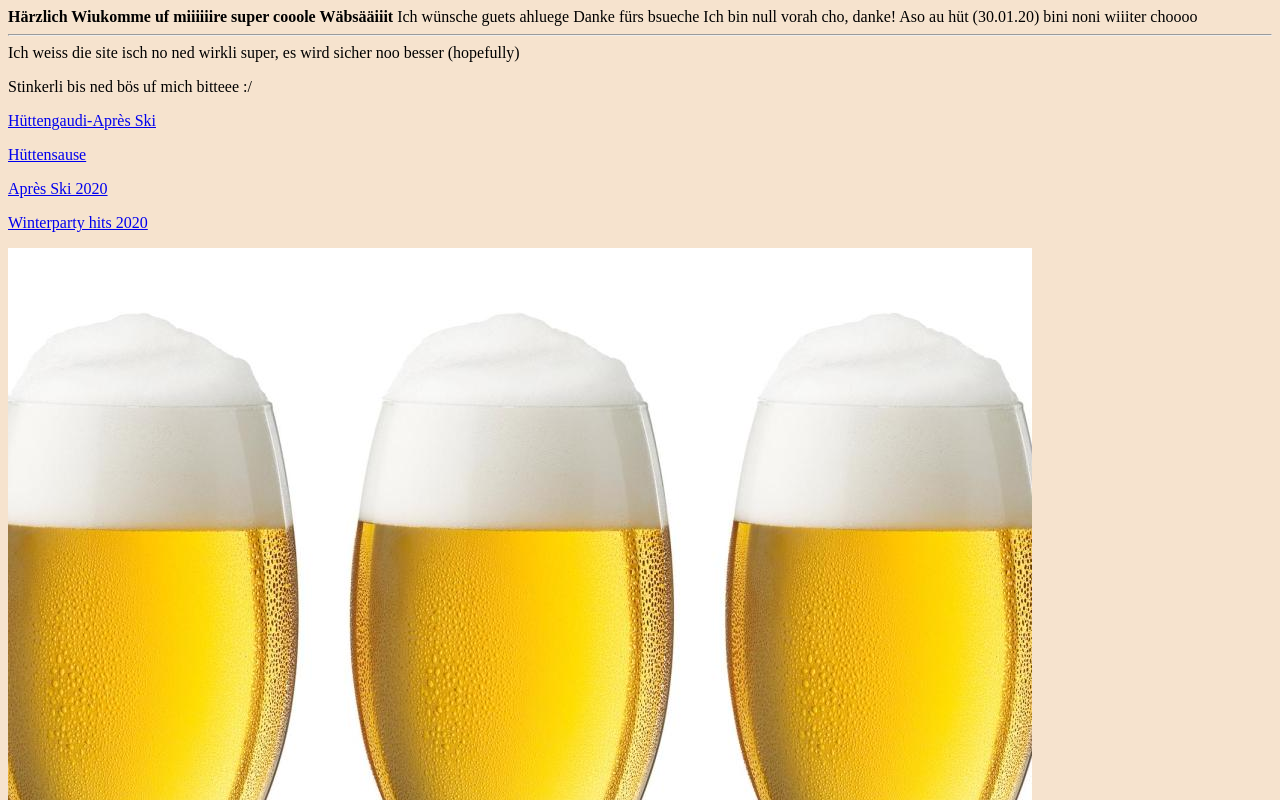
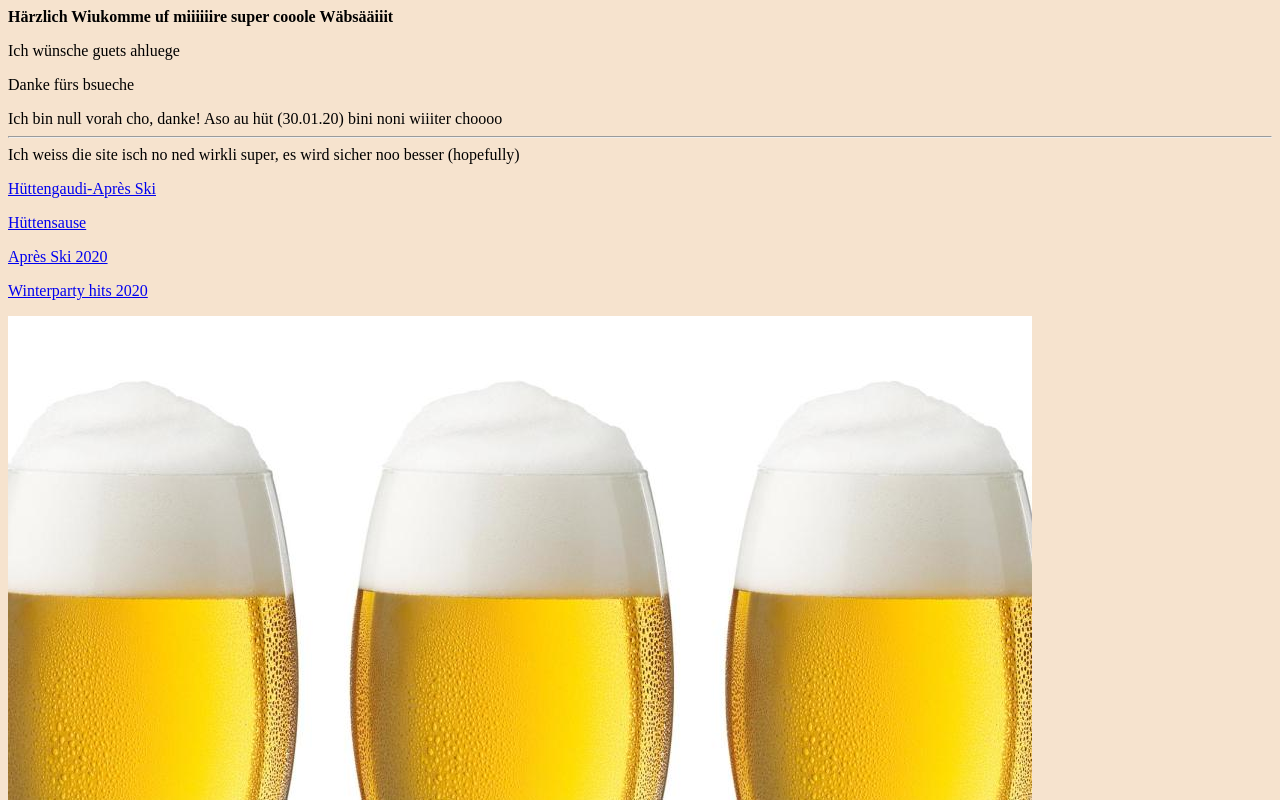
Before and after one commit to elena-1234/elena-1234.github.io, a plain HTML site: page index.html in a window 1280 px wide. Shown: the top 800 px of the page. Drawn offline with Linux system fonts and the light colour scheme.

Commit message:
Update index.html

```diff
--- a/index.html
+++ b/index.html
@@ -3,12 +3,21 @@
     <strong>Härzlich Wiukomme uf miiiiiire super cooole Wäbsääiiit </strong>
     </title>
 </head>
+<p>
+ </h2>Ich wünsche guets ahluege
+</p>
+<p>
+    </body> Danke fürs bsueche
+</p>
+
+
 <body bgcolor=#F6E3CE>
-</h2>Ich wünsche guets ahluege </body> Danke fürs bsueche
+
 Ich bin null vorah cho, danke! Aso au hüt (30.01.20) bini noni wiiiter choooo
 <hr>
 Ich weiss die site isch no ned wirkli super, es wird sicher noo besser (hopefully)
-<p> Stinkerli bis ned bös uf mich bitteee :/
+<p>
+
 
 </p>
 </body>
```
